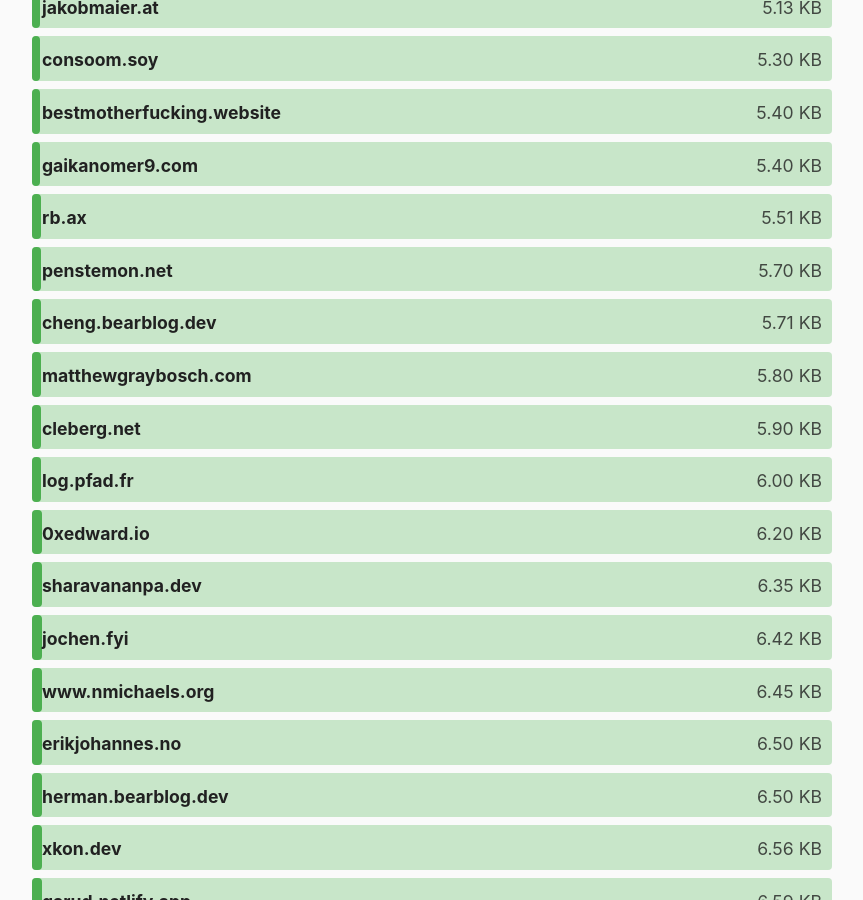
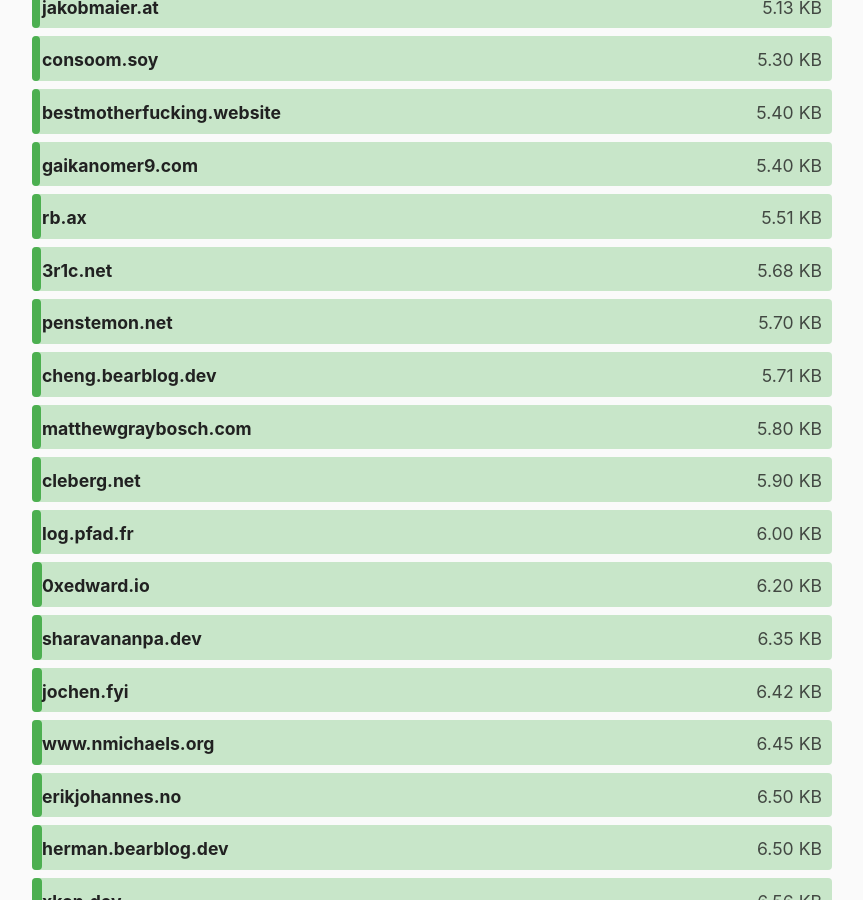
Before and after one commit to kevquirk/512kb.club, a Jekyll site: the page built from index.md, in a window 1280 px wide and 900 px high, scrolled down 2533 px. Shown: the whole window, without its empty margins (208-1071 px from the left). Built offline with Jekyll 4.4.1, drawn with Linux system fonts in a browser that asks for light colours.

Commit message:
added 3r1c.net
https://radar.cloudflare.com/scan/1d7c5b45-79ba-4461-b40c-c13045ce5aa3/network

```diff
--- a/_data/sites.yml
+++ b/_data/sites.yml
@@ -1,3 +1,8 @@
+- domain: 3r1c.net
+  url: https://3r1c.net/
+  size: 5.68
+  last_checked: 2024-10-06
+
 - domain: 0xedward.io
   url: https://0xedward.io/
   size: 6.2
```
